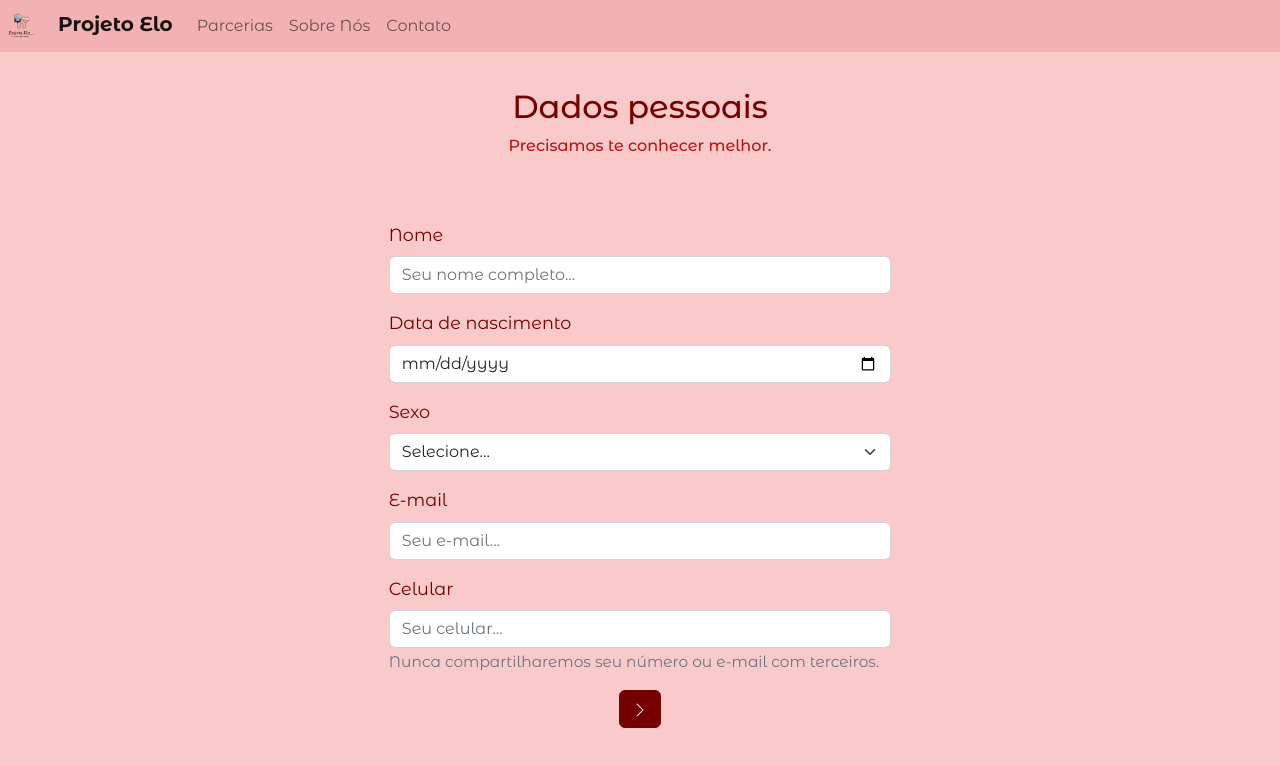
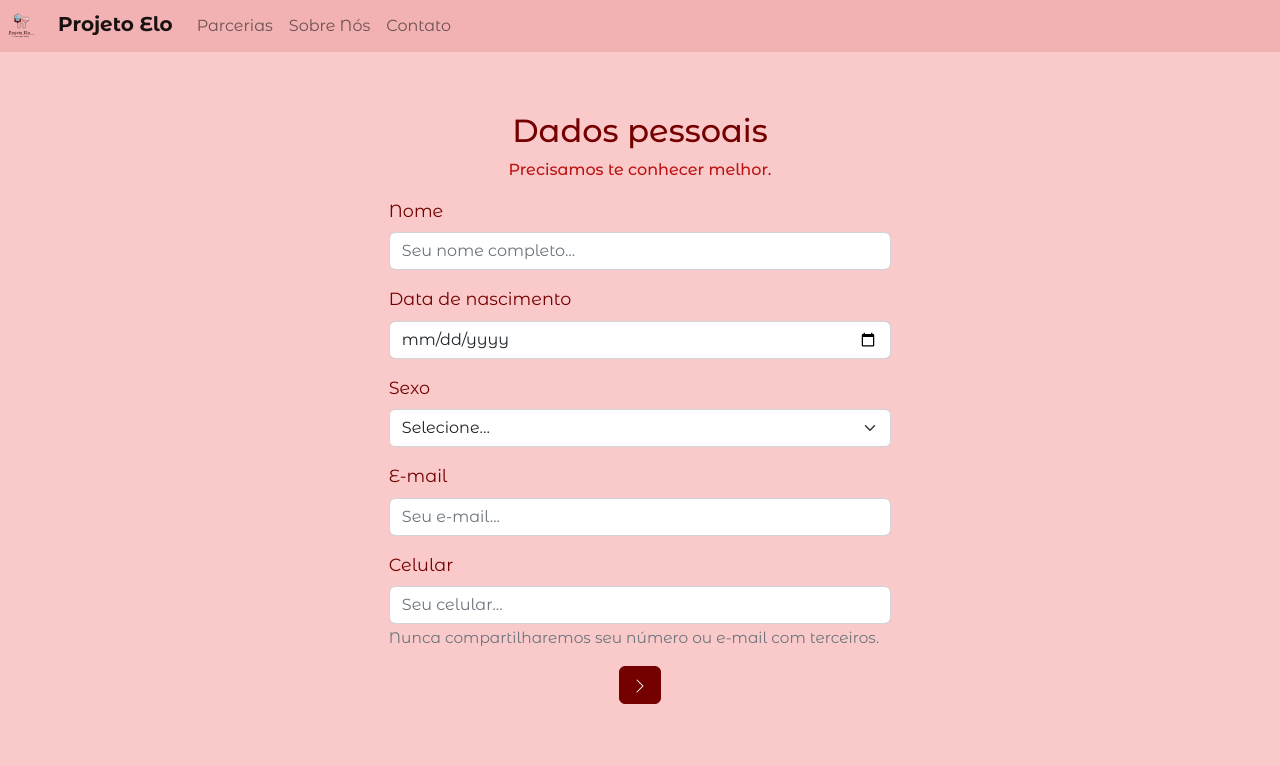
Before and after one commit to LoloLouise/Projeto-banco, a React (Create React App) app: page /cadastro in a window 1280 px wide. Shown: the top 766 px of the page. Built offline with nearby package versions, Linux system fonts and the light colour scheme.

Commit message:
oh shit, here we go again

```diff
--- a/src/pages/Registration/styles.scss
+++ b/src/pages/Registration/styles.scss
@@ -11,7 +11,6 @@
 }
 
 .formDiv {
-  margin-top: 3em;
   width: 40%;
 }
 
@@ -29,6 +28,7 @@ p {
 
 .mt-3 {
   font-size: 2em;
+  margin-top: 1.5em;
 }
 
 .mb-3 {
```
